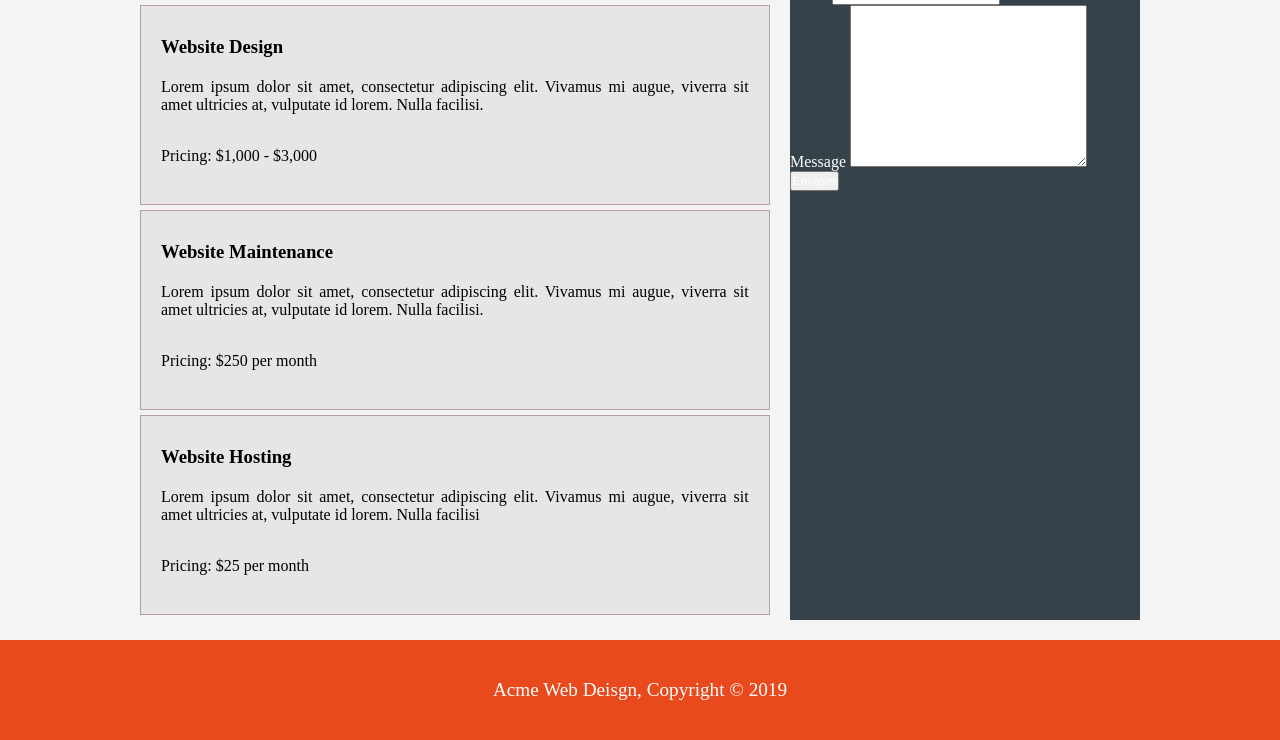
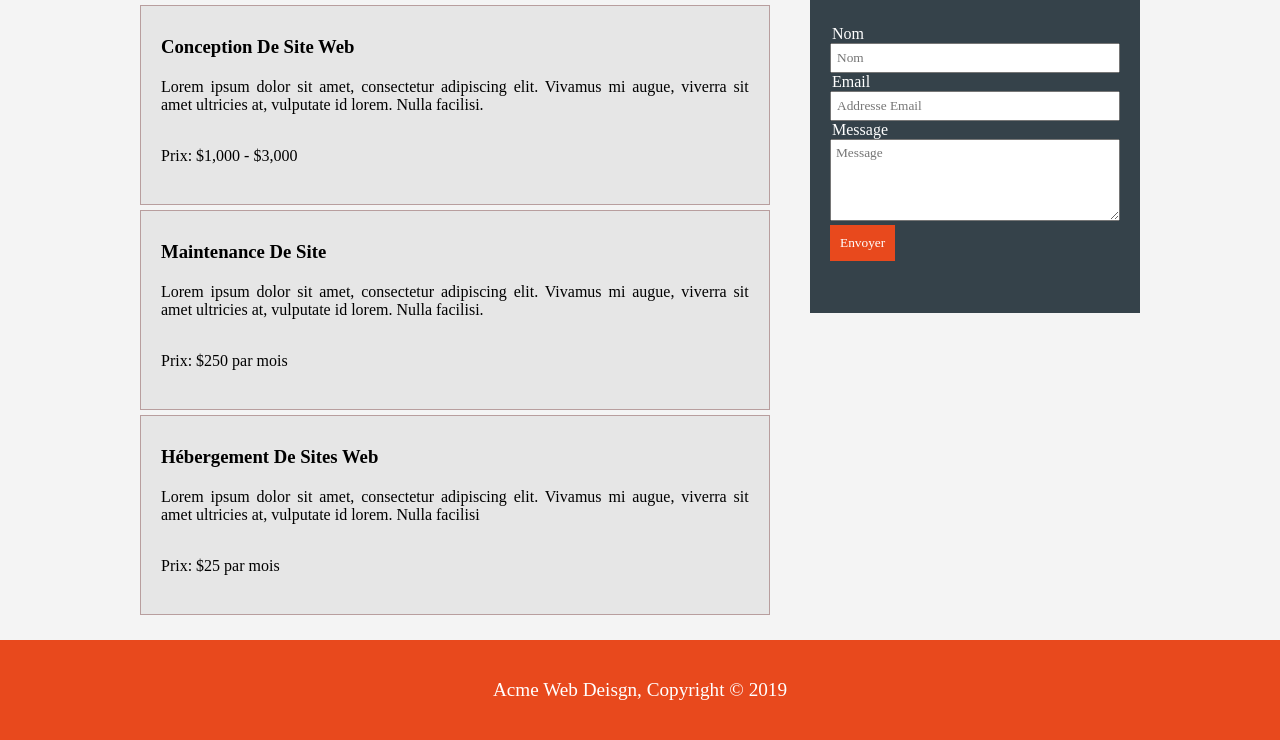
Before and after one commit to Kaiba777/Projet-Acme, a plain HTML site: page services.html in a window 1280 px wide. Shown: the part 257-997 px from the top of the page. Drawn offline with Linux system fonts and the light colour scheme.

Commit message:
avancé et modification

```diff
--- a/assets/css/style.css
+++ b/assets/css/style.css
@@ -30,6 +30,7 @@ header {
     background: var(--color1);
     height: 100px;
     border-bottom: 5px solid var(--color3);
+    width: 100%;
 }
 
 header .header-container {
@@ -223,6 +224,7 @@ footer p {
     color: var(--color5);
     margin: 20px 0;
     font-size: 1.2rem;
+    text-transform: capitalize;
 }
 
 .about-container .infos-container {
@@ -304,3 +306,43 @@ li #prime {
 .services-container .registre {
     background: var(--color1);
 }
+
+.registre {
+    height: 350px;
+    margin: 20px 0 0 20px;
+}
+
+.registre .registre-container {
+    margin: 20px;
+}
+
+.registre-container h3 {
+    margin: 15px 0 20px 0;
+}
+
+#form2 label {
+    margin-left: 2px;
+}
+
+#form2 input[type="text"], #form2 input[type="email"], #form2 textarea {
+    width: 100%;
+    color: var(--color5);
+}
+
+#form2 input[type="text"], #form2 input[type="email"] {
+    height: 30px;
+}
+
+#form2 input[type="text"]::placeholder, #form2 input[type="email"]::placeholder, #form2 textarea::placeholder {
+    padding-left: 5px;
+}
+
+#form2 textarea::placeholder {
+    padding-top: 5px;
+}
+
+#form2 input[type="submit"] {
+    padding: 10px;
+    background: var(--color3);
+    border: none;
+}
--- a/services.html
+++ b/services.html
@@ -42,42 +42,42 @@
 
                 <ul>
                     <li>
-                        <h3>Website Design</h3>
+                        <h3>Conception De Site Web</h3>
                         <p>Lorem ipsum dolor sit amet, consectetur adipiscing elit. Vivamus mi augue, viverra sit amet ultricies at, vulputate id lorem. Nulla facilisi.</p>
                         <br>
-                        <p id="prime">Pricing: $1,000 - $3,000</p>
+                        <p id="prime">Prix: $1,000 - $3,000</p>
                     </li>
                     <li>
-                        <h3>Website Maintenance</h3>
+                        <h3>Maintenance De Site</h3>
                         <p>Lorem ipsum dolor sit amet, consectetur adipiscing elit. Vivamus mi augue, viverra sit amet ultricies at, vulputate id lorem. Nulla facilisi.</p>
                         <br>
-                        <p id="prime">Pricing: $250 per month</p>
+                        <p id="prime">Prix: $250 par mois</p>
                     </li>
                     <li>
-                        <h3>Website Hosting</h3>
+                        <h3>Hébergement De Sites Web</h3>
                         <p>Lorem ipsum dolor sit amet, consectetur adipiscing elit. Vivamus mi augue, viverra sit amet ultricies at, vulputate id lorem. Nulla facilisi</p>
                         <br>
-                        <p id="prime">Pricing: $25 per month</p>
+                        <p id="prime">Prix: $25 par mois</p>
                     </li>
                 </ul>
             </div>
 
             <div class="registre">
                 <div class="registre-container">
-                    <h3>Get A Quote</h3>
+                    <h3>Obtenir Un Devis</h3>
 
                     <form id="form2">
                         <div>
                             <label>Nom</label>
-                            <input type="text">
+                            <input type="text" placeholder="Nom">
                         </div>
                         <div>
                             <label>Email</label>
-                            <input type="email">
+                            <input type="email" placeholder="Addresse Email">
                         </div>
                         <div>
                             <label>Message</label>
-                            <textarea cols="30" rows="10"></textarea>
+                            <textarea cols="30" rows="5" placeholder="Message"></textarea>
                         </div>
                         <input type="submit" value="Envoyer">
                     </form>
```
Also changed, not shown: apropos.html (+2 -2 lines).
